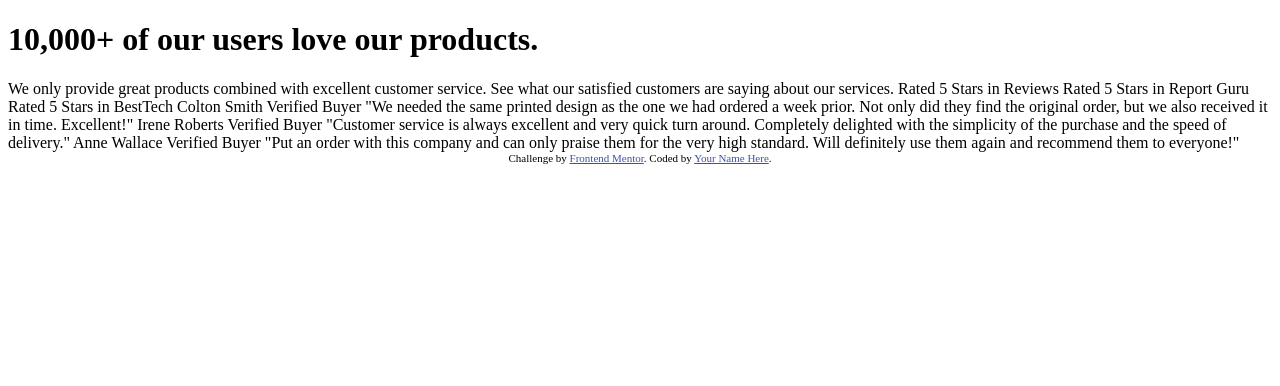
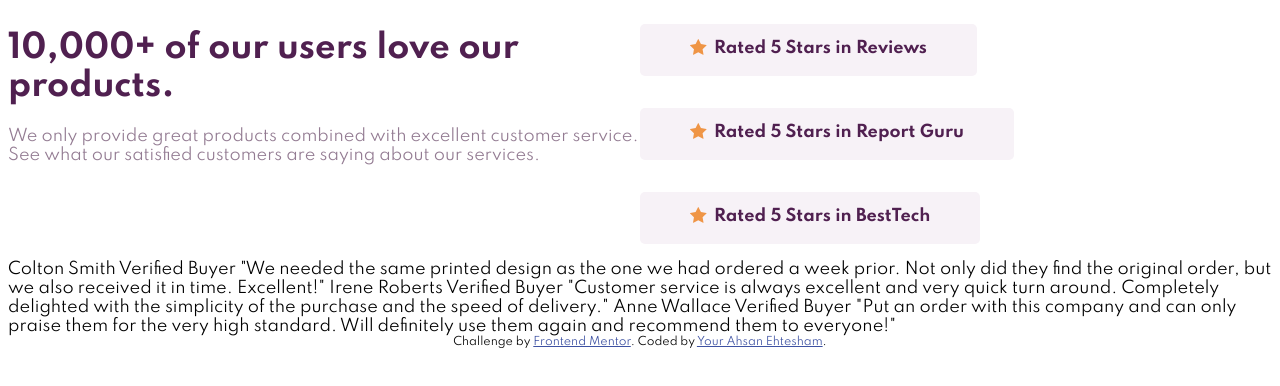
Before and after one commit to Ahsan-Ehtesham/social-proof-section, a plain HTML site: page index.html in a window 1280 px wide. Drawn offline with Linux system fonts and the light colour scheme.

Commit message:
Second-Commit

```diff
--- a/index.html
+++ b/index.html
@@ -1,16 +1,15 @@
 <!DOCTYPE html>
 <html lang="en">
+
 <head>
   <meta charset="UTF-8" />
   <meta name="viewport" content="width=device-width, initial-scale=1.0" />
   <!-- displays site properly based on user's device -->
 
-    <link
-      rel="icon"
-      type="image/png"
-      sizes="32x32"
-      href="./images/favicon-32x32.png"
-    />
+  <link rel="icon" type="image/png" sizes="32x32" href="./images/favicon-32x32.png" />
+  <link href="style.css" rel="stylesheet">
+  <link rel="preconnect" href="https://fonts.gstatic.com">
+  <link href="https://fonts.googleapis.com/css2?family=Spartan:wght@400;500;700&display=swap" rel="stylesheet">
 
   <title>Frontend Mentor | Social proof section</title>
 
@@ -20,20 +19,42 @@
       font-size: 11px;
       text-align: center;
     }
+
     .attribution a {
-        color: hsl(228, 45%, 44%);
+      color: #3e52a3;
     }
   </style>
 </head>
+
 <body>
-    <h1>10,000+ of our users love our products.</h1>
+  <div class="container">
+    <div class="row">
+      <div class="column">
+        <h1 id="head">10,000+ of our users love our products.</h1>
+        <p id="para">We only provide great products combined with excellent customer service.
+          See what our satisfied customers are saying about our services.</p>
+      </div>
+      <div class="column">
+        <div class="row">
+          <ul>
+            <li id="item-1">Rated 5 Stars in Reviews</li>
+          </ul>
+        </div>
+        <div class="row">
+          <ul>
+            <li id="item-2">Rated 5 Stars in Report Guru</li>
+          </ul>
+        </div>
+        <div class="row">
+          <ul>
+            <li id="item-3">Rated 5 Stars in BestTech</li>
+          </ul>
+        </div>
 
-    We only provide great products combined with excellent customer service.
-    See what our satisfied customers are saying about our services.
+      </div>
+    </div>
 
-    Rated 5 Stars in Reviews
-    Rated 5 Stars in Report Guru
-    Rated 5 Stars in BestTech
+
 
     Colton Smith
     Verified Buyer
@@ -50,12 +71,13 @@
     Verified Buyer
     "Put an order with this company and can only praise them for the very high
     standard. Will definitely use them again and recommend them to everyone!"
-
+  </div>
   <div class="attribution">
     Challenge by
-      <a href="https://www.frontendmentor.io?ref=challenge" target="_blank"
-        >Frontend Mentor</a
-      >. Coded by <a href="#">Your Name Here</a>.
+    <a href="https://www.frontendmentor.io?ref=challenge" target="_blank">Frontend Mentor</a>. Coded by <a href="#">Your
+      Ahsan Ehtesham</a>.
   </div>
 </body>
+<script src="script.js"></script>
+
 </html>
--- /dev/null
+++ b/style.css
@@ -0,0 +1,69 @@
+:root {
+  /* Primary */
+  --very-dark-magenta: #502050;
+  --soft-pink: #ee68a4;
+  /* Neutral */
+  --dark-grayish-magenta: #937b92;
+  --light-grayish-magenta: #f7f2f7;
+  --white: #ffffff;
+}
+
+body {
+  font-family: "Spartan", sans-serif;
+}
+
+.row {
+  display: flex;
+}
+
+.column {
+  flex: 50%;
+}
+
+/* Responsive layout - when the screen is less than 600px wide, make the two columns stack on top of each other instead of next to each other */
+@media screen and (max-width: 600px) {
+  .column {
+    width: 100%;
+  }
+}
+
+#head {
+  color: var(--very-dark-magenta);
+}
+
+#para {
+  color: var(--dark-grayish-magenta);
+}
+
+ul {
+  list-style: none;
+  width: fit-content;
+  padding: 15px 50px 15px 50px;
+  border-radius: 5px;
+  background-color: var(--light-grayish-magenta);
+}
+li,
+#item1 {
+  padding-left: 1.3em;
+  list-style-type: none;
+  background: url("images/icon-star.svg") no-repeat left top;
+  padding: 0px 0 3px 24px;
+  color: var(--very-dark-magenta);
+  font-weight: bold;
+}
+#item2 {
+  padding-left: 1.3em;
+  list-style-type: none;
+  background: url("images/icon-star.svg") no-repeat left top;
+  padding: 0px 0 3px 24px;
+  color: var(--very-dark-magenta);
+  font-weight: bold;
+}
+#item3 {
+  padding-left: 1.3em;
+  list-style-type: none;
+  background: url("images/icon-star.svg") no-repeat left top;
+  padding: 0px 0 3px 24px;
+  color: var(--very-dark-magenta);
+  font-weight: bold;
+}
```
Also changed, not shown: script.js (added). Lines whose indentation alone changed are shown as unchanged.
